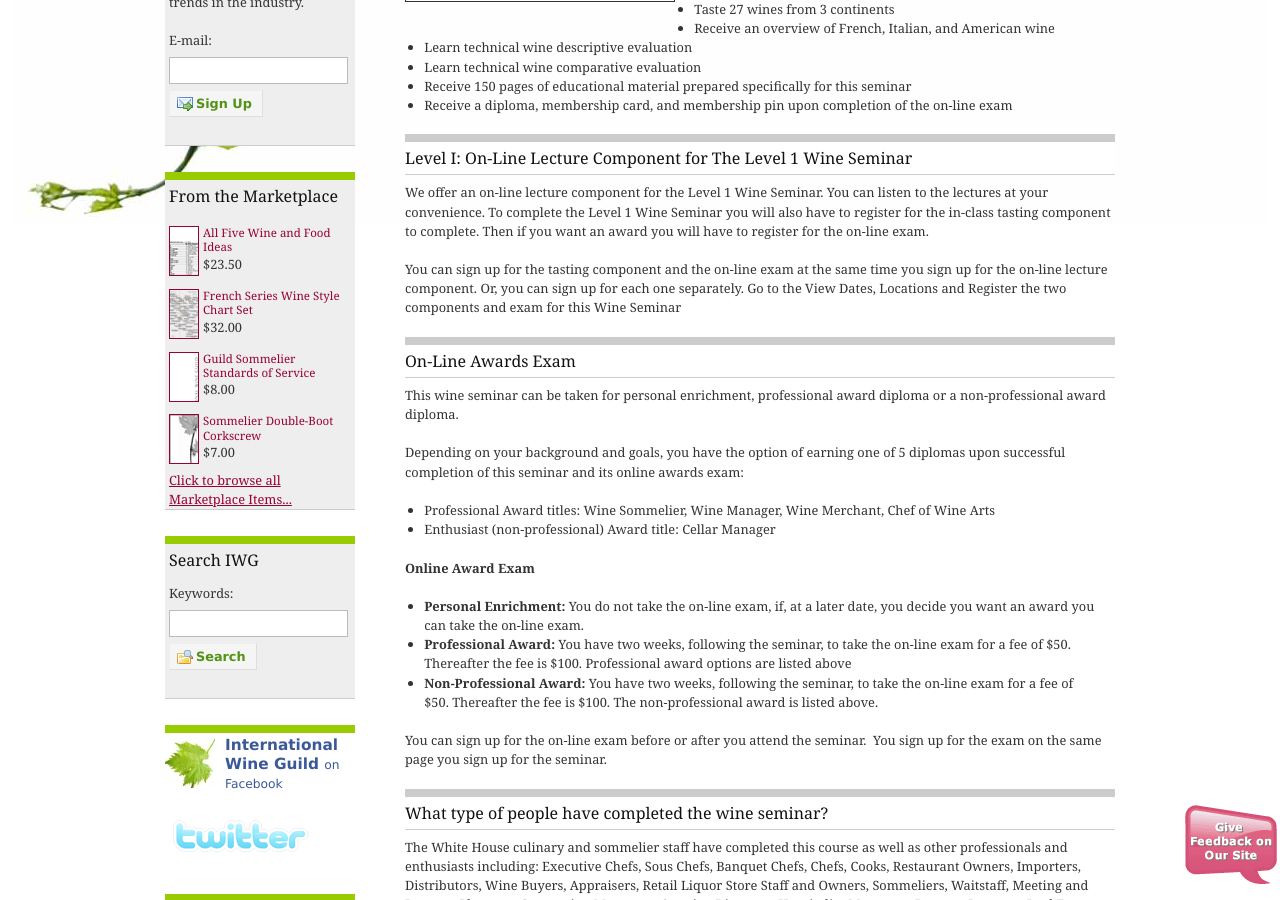
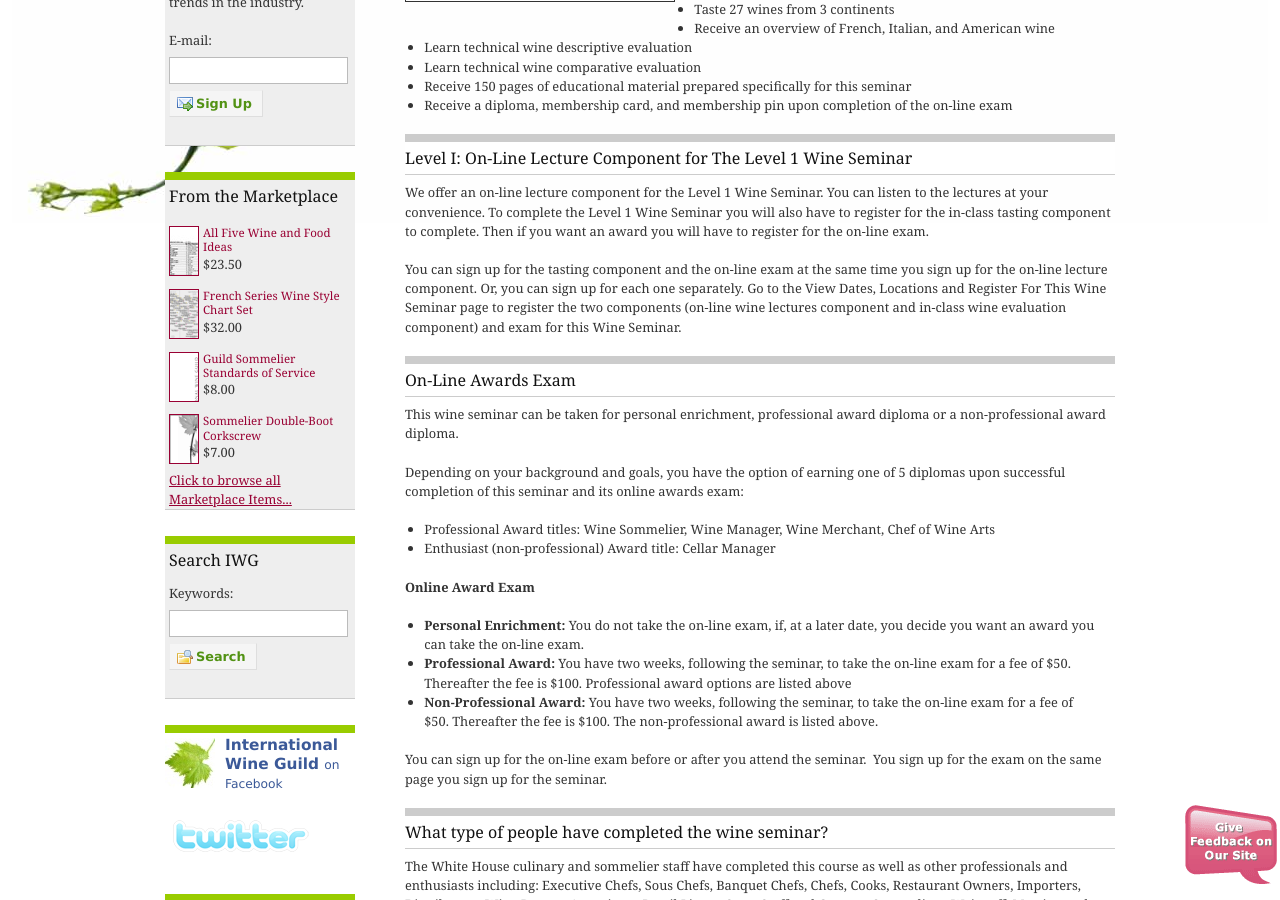
Before and after one commit to CKDev/internationalwineguild.com, a Jekyll site: the page built from guild-certification-seminar.html, in a window 1280 px wide and 900 px high, scrolled down 757 px. Built offline with Jekyll 4.4.1, drawn with Linux system fonts in a browser that asks for light colours; a script that is not in the unit is left out; comment, search, counter and statistics services are not loaded.

Commit message:
Update guild-certification-seminar.html

```diff
--- a/guild-certification-seminar.html
+++ b/guild-certification-seminar.html
@@ -28,7 +28,7 @@
 <p>We offer an on-line lecture component for the Level 1 Wine Seminar.  You can listen to the lectures at your convenience.  To complete the Level 1 Wine Seminar you will also have to register for the in-class tasting component to complete. Then if you want an award you will have to register for the on-line exam.</p>
 
 <p>You can sign up for the tasting component and the on-line exam at the same time you sign up for the on-line lecture component. Or, you can sign up for each one separately. Go to the View Dates, Locations and
-    Register the two components and exam for this Wine Seminar</p>
+    Register For This Wine Seminar page to register the two components (on-line wine lectures component and in-class wine evaluation component) and exam for this Wine Seminar.</p>
 
 <h2>On-Line Awards Exam</h2>
 <p>This wine seminar can be taken for personal enrichment, professional award diploma or a non-professional award
```
